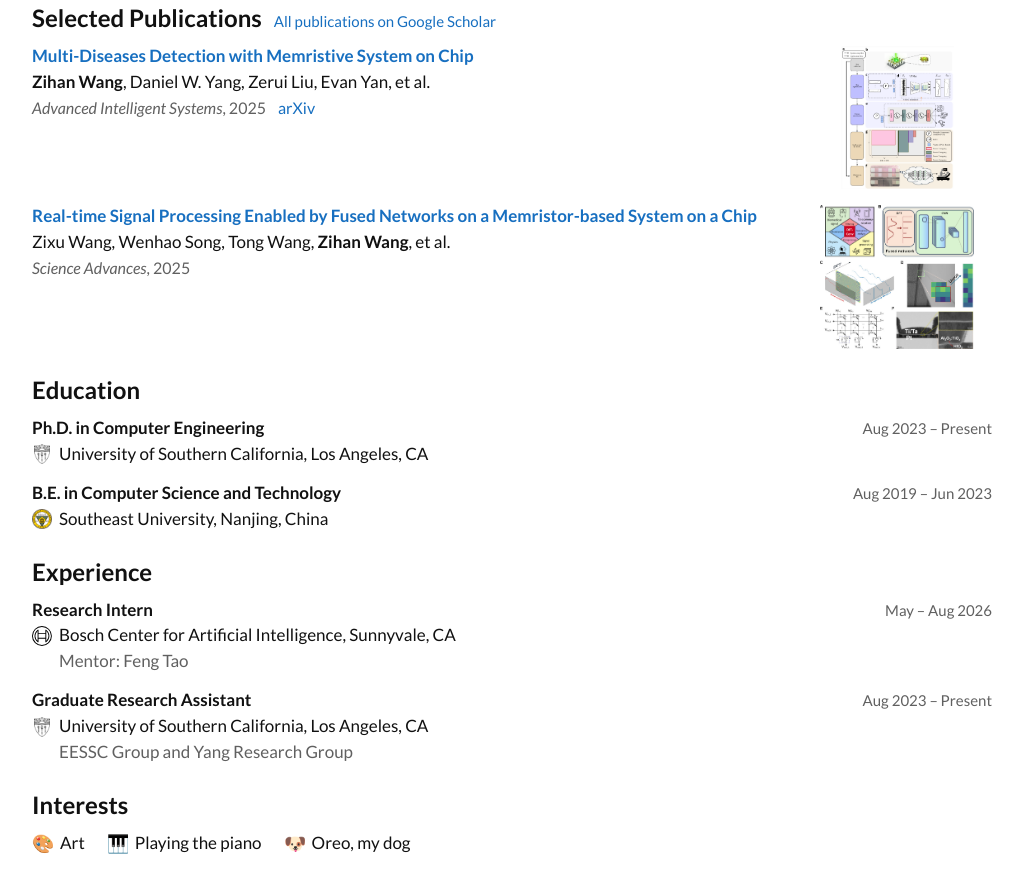
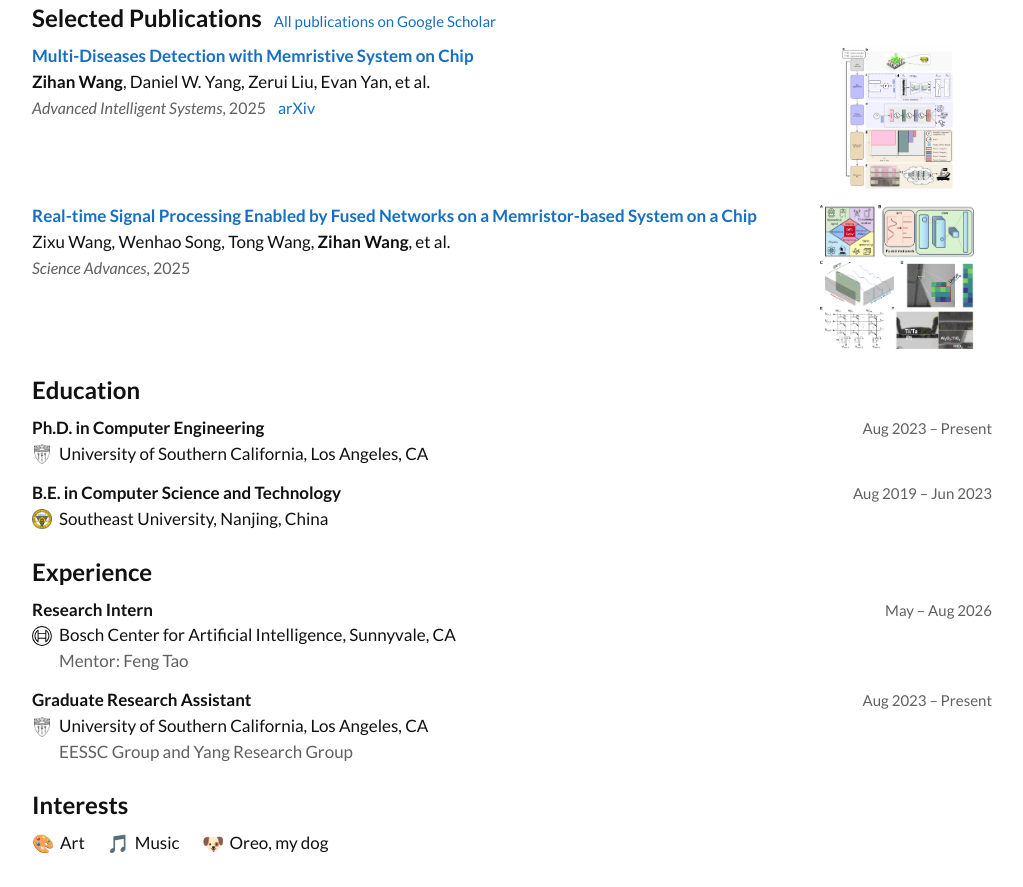
Before and after one commit to ZihanWw/ZihanWw.github.io, a plain HTML site: page index.html in a window 1280 px wide. Shown: the part 628-1515 px from the top of the page, without its empty margins (128-1151 px from the left). Drawn offline with Linux system fonts and the light colour scheme.

Commit message:
Replace piano interest with music

```diff
--- a/index.html
+++ b/index.html
@@ -167,7 +167,7 @@
       <h2 id="interests-title">Interests</h2>
       <ul class="interests-list">
         <li><span class="interest-icon" aria-hidden="true">🎨</span> Art</li>
-        <li><span class="interest-icon" aria-hidden="true">🎹</span> Playing the piano</li>
+        <li><span class="interest-icon" aria-hidden="true">🎵</span> Music</li>
         <li><span class="interest-icon" aria-hidden="true">🐶</span> Oreo, my dog</li>
       </ul>
     </section>
```
